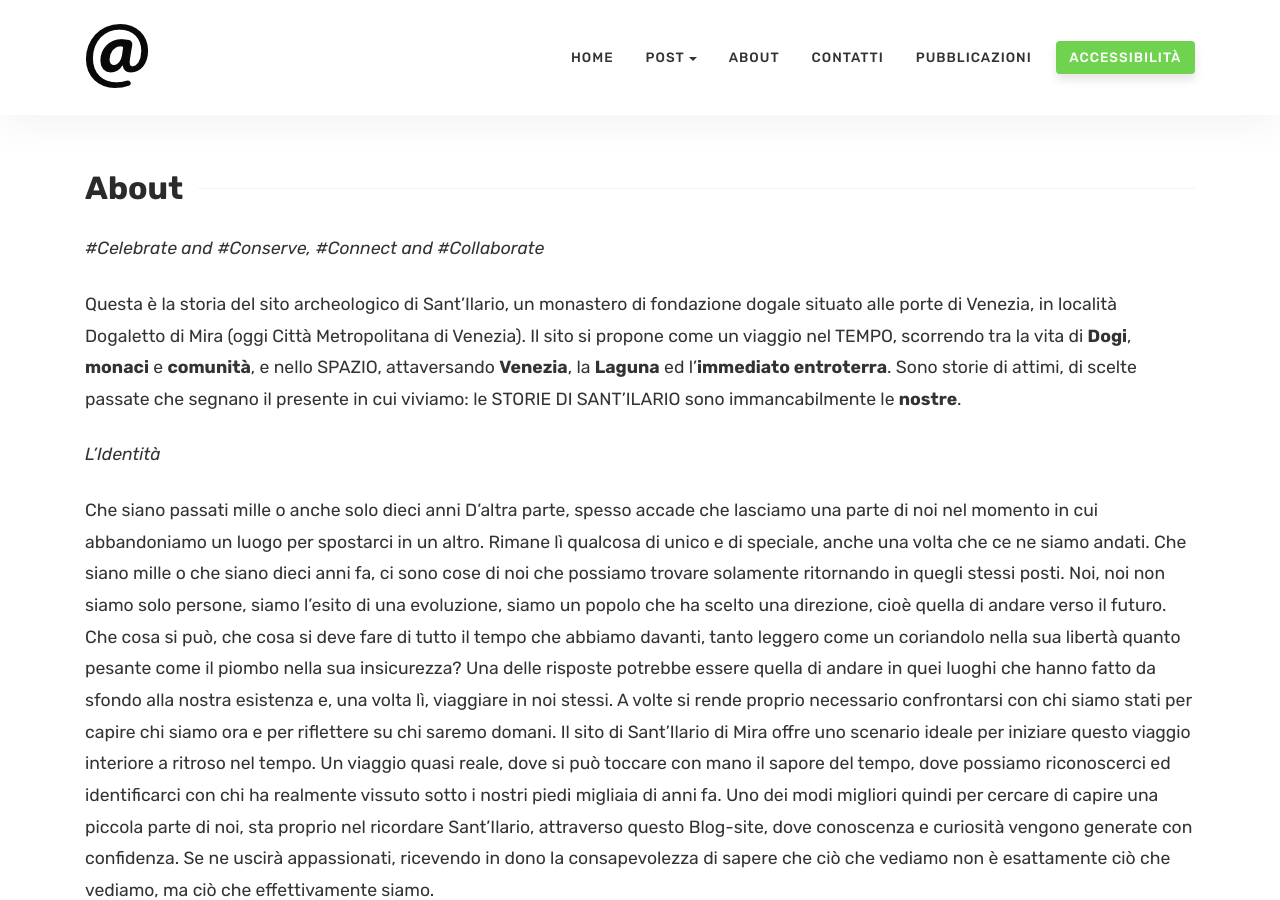
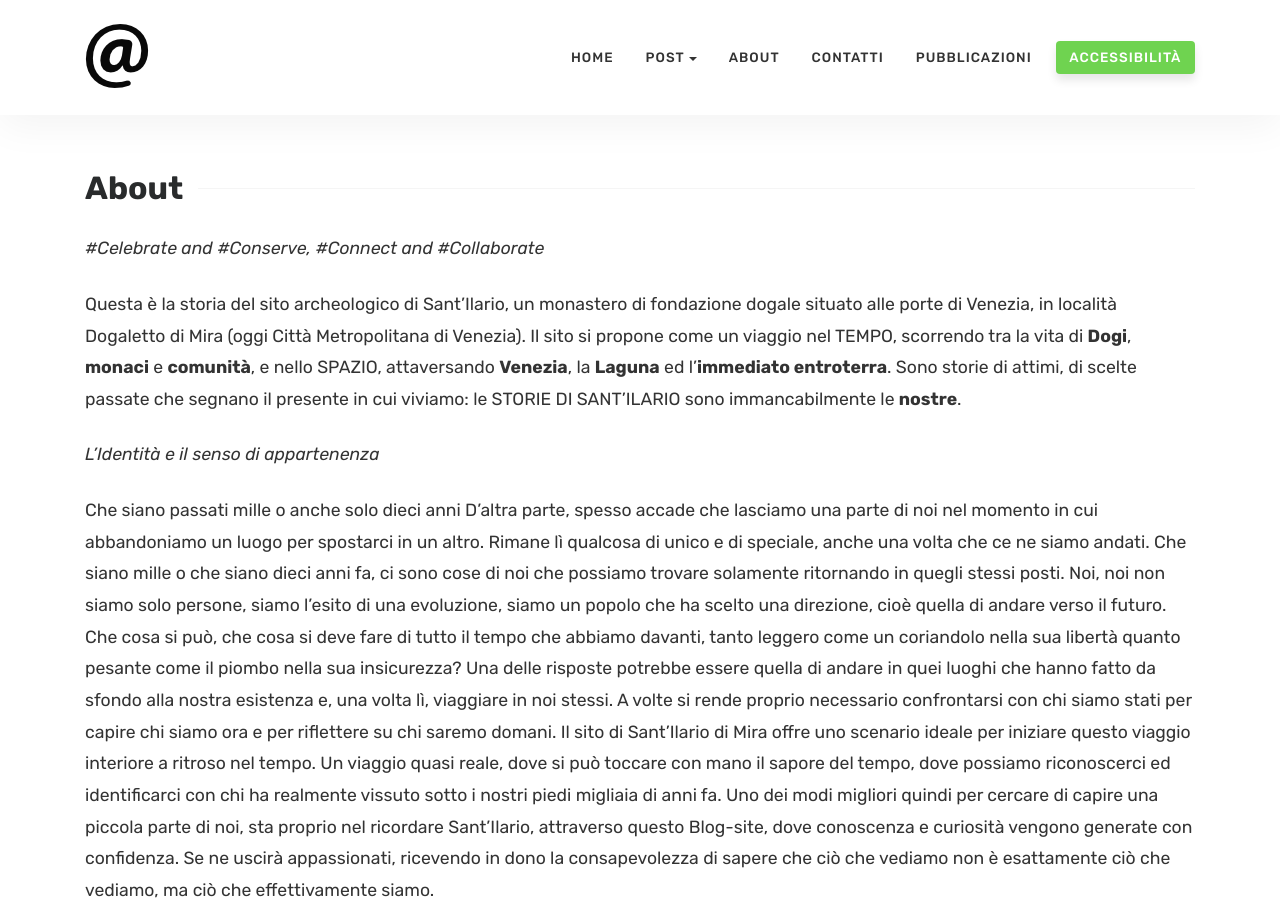
Before and after one commit to valrem93/SantIlarioeilBrenta_test, a Jekyll site: the page built from docs/about.md, in a window 1280 px wide and 900 px high. Built offline with Jekyll 4.4.1, drawn with Linux system fonts in a browser that asks for light colours; comment, search, counter and statistics services are not loaded.

Commit message:
Update about.md

```diff
--- a/docs/about.md
+++ b/docs/about.md
@@ -8,7 +8,7 @@ _#Celebrate and #Conserve, #Connect and #Collaborate_
 
 Questa è la storia del sito archeologico di Sant'Ilario, un monastero di fondazione dogale situato alle porte di Venezia, in località Dogaletto di Mira (oggi Città Metropolitana di Venezia). Il sito si propone come un viaggio nel TEMPO, scorrendo tra la vita di **Dogi**, **monaci** e **comunità**, e nello SPAZIO, attaversando **Venezia**, la **Laguna** ed l'**immediato entroterra**. Sono storie di attimi, di scelte passate che segnano il presente in cui viviamo: le STORIE DI SANT'ILARIO sono immancabilmente le **nostre**.
 
-_L'Identità_
+_L'Identità e il senso di appartenenza_
 
 
 Che siano passati mille o anche solo dieci anni
```
